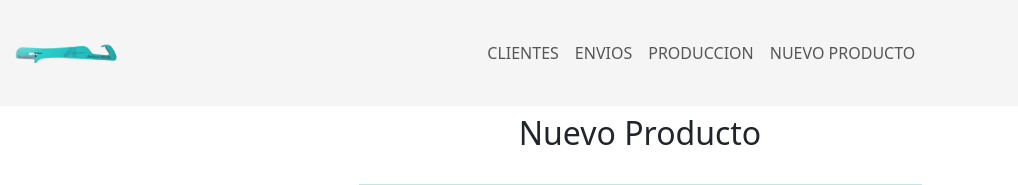
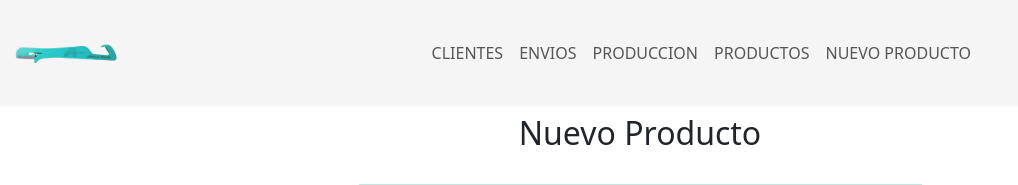
Before and after one commit to BraianTroncoso/afila_facil_app, a Django app: page /productos/nuevo_producto/ in a window 1280 px wide. Shown: the top 185 px of the page, without its empty margins (0-1018 px from the left). Run offline with Django 4.2, Linux system fonts and the light colour scheme; a user stored in the database is signed in.

Commit message:
[ADD] nav link Productos

```diff
--- a/afila_facil/materias_primas/templates/nav.html
+++ b/afila_facil/materias_primas/templates/nav.html
@@ -38,6 +38,9 @@
             <a class="nav-link" href="#">PRODUCCION</a>
         </li>
         <li class="nav-item">
+            <a class="nav-link" href="#">PRODUCTOS</a>
+        </li>
+        <li class="nav-item">
             <a class="nav-link" href="#">NUEVO PRODUCTO</a>
         </li>
         {% endif %}
```
